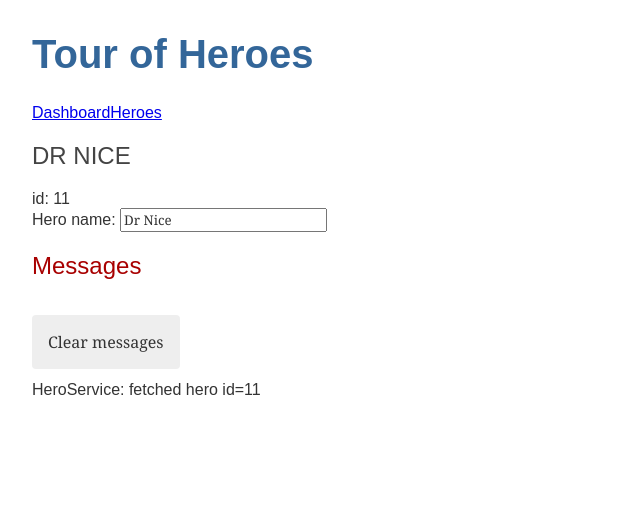
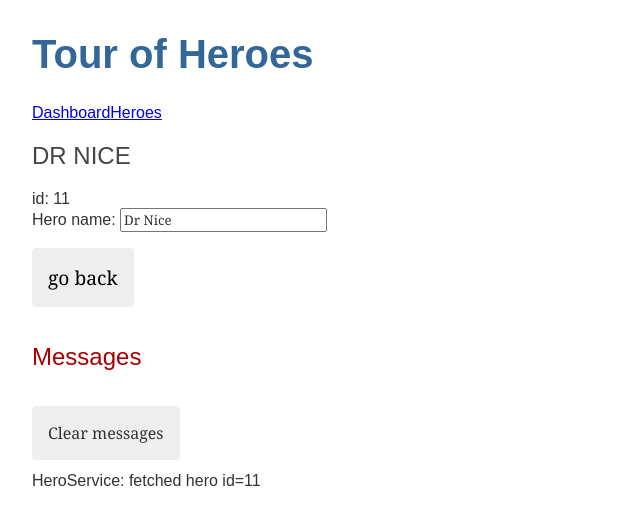
Before and after one commit to aryaindratanaya/Angular-Tour-of-Heroes, an Angular app: page /detail/11 in a window 1280 px wide. Shown: the top 524 px of the page, without its empty margins (0-640 px from the left). Built offline with nearby package versions, Linux system fonts and the light colour scheme.

Commit message:
Add a back button in HeroDetailComponent

```diff
--- a/src/app/hero-detail/hero-detail.component.html
+++ b/src/app/hero-detail/hero-detail.component.html
@@ -11,3 +11,5 @@
     />
   </div>
 </div>
+
+<button type="button" (click)="goBack()">go back</button>
--- a/src/app/hero-detail/hero-detail.component.ts
+++ b/src/app/hero-detail/hero-detail.component.ts
@@ -1,5 +1,6 @@
 import { Component, OnInit, Input } from '@angular/core';
 import { ActivatedRoute } from '@angular/router';
+import { Location } from '@angular/common';
 import { HeroService } from '../hero.service';
 import { Hero } from 'src/hero';
 
@@ -13,6 +14,7 @@
 
   constructor(
     private route: ActivatedRoute,
+    private location: Location,
     private heroService: HeroService
   ) {}
 
@@ -24,4 +26,7 @@
     const id = Number(this.route.snapshot.paramMap.get('id'));
     this.heroService.getHero(id).subscribe((hero) => (this.hero = hero));
   }
+  goBack(): void {
+    this.location.back();
+  }
 }
```
